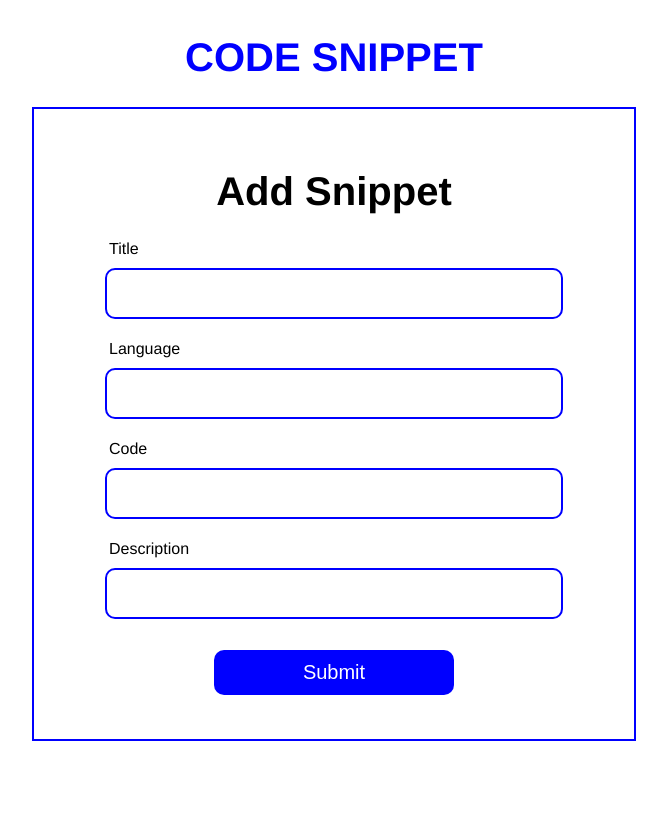
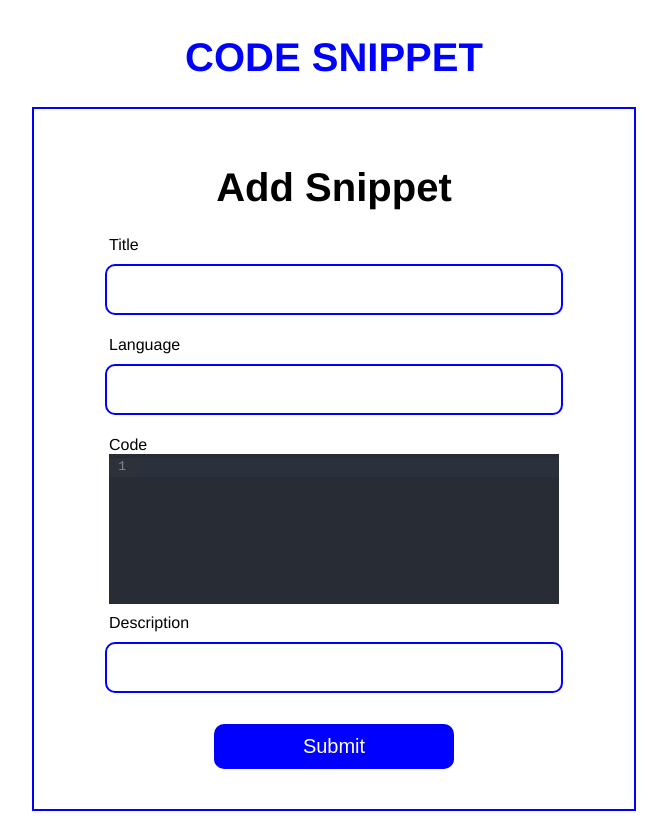
Before and after one commit to Hussein-02/code-snippet, a React (Vite) app in the folder Client/: page /add in a window 1280 px wide. Shown: the whole page, without its empty margins (306-973 px from the left). Built offline with nearby package versions, Linux system fonts and the light colour scheme; sample sign-in values are in the browser's storage.

Commit message:
finished and tested the add function

```diff
--- a/Client/src/pages/Snippet/Snippet.css
+++ b/Client/src/pages/Snippet/Snippet.css
@@ -5,8 +5,8 @@
   align-items: center;
   width: 60vw;
   max-width: 600px;
-  height: 75vw;
-  max-height: 630px;
+  height: 80vw;
+  max-height: 700px;
   background-color: white;
   border: 2px solid blue;
   text-align: center;
@@ -16,11 +16,16 @@
   font-size: 40px;
 }
 
+.snippet-input {
+  width: 100%;
+  margin-bottom: 10px;
+}
+
 @media (max-width: 768px) {
   .snippet-section {
     width: 100%;
     max-width: 100%;
     max-height: 100%;
-    height: 600px;
+    height: 700px;
   }
 }
--- a/Client/src/pages/Snippet/Snippet.jsx
+++ b/Client/src/pages/Snippet/Snippet.jsx
@@ -3,6 +3,8 @@ import React, { useEffect, useRef, useState } from "react";
 import { useNavigate } from "react-router-dom";
 import getBaseURL from "../../utils/baseURL";
 import axios from "axios";
+import { javascript } from "@codemirror/lang-javascript";
+import CodeMirror from "@uiw/react-codemirror";
 import "./Snippet.css";
 
 const Snippet = () => {
@@ -76,16 +78,32 @@ const Snippet = () => {
             />
           </div>
 
-          <div className="login-input">
+          {/* <div className="login-input">
             <label htmlFor="code">Code</label>
             <input
-              type="text"
+            type="text"
+            id="code"
+            name="code"
+            onChange={(e) => {
+                setForm({
+                    ...form,
+                    code: e.target.value,
+                    });
+                    }}
+                    />
+                    </div> */}
+          <div className="snippet-input">
+            <label htmlFor="code">Code</label>
+            <CodeMirror
+              height="150px"
+              extensions={[javascript()]}
+              theme="dark"
               id="code"
               name="code"
-              onChange={(e) => {
+              onChange={(value) => {
                 setForm({
                   ...form,
-                  code: e.target.value,
+                  code: value,
                 });
               }}
             />
```
